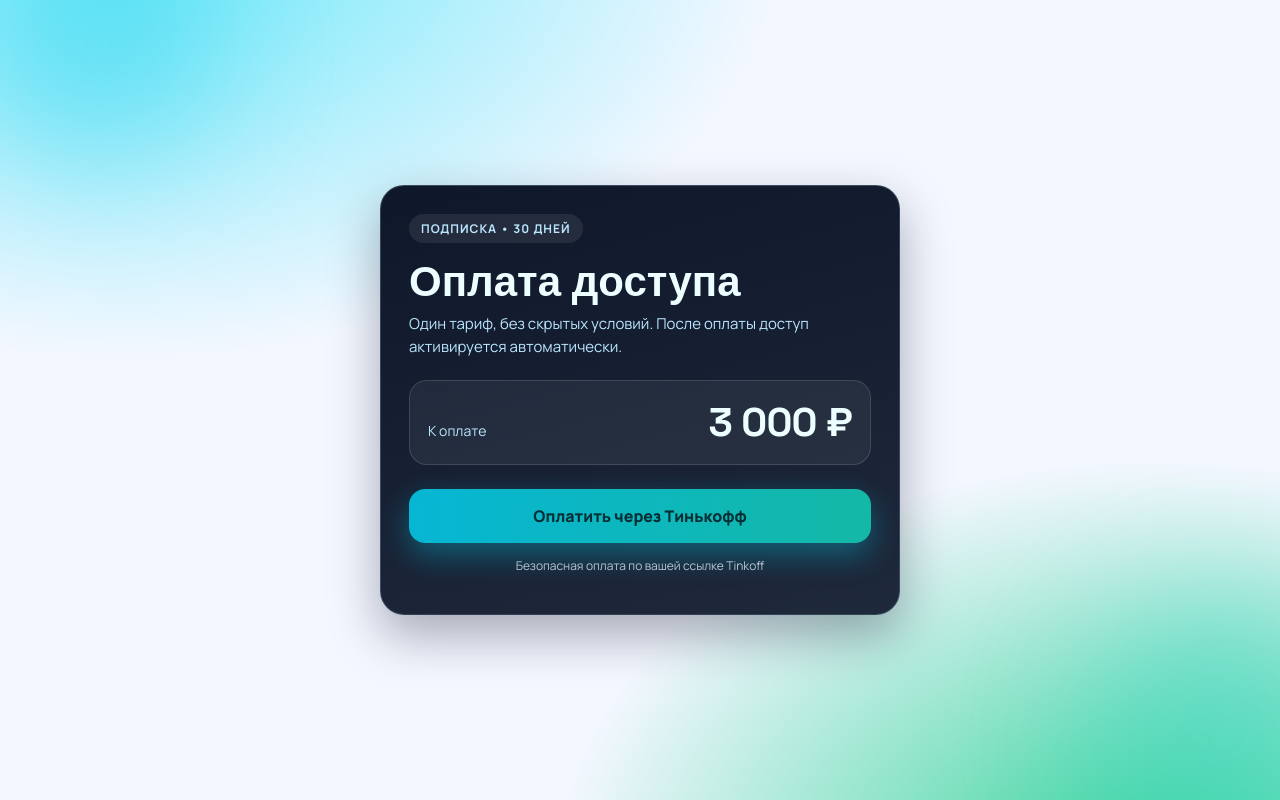
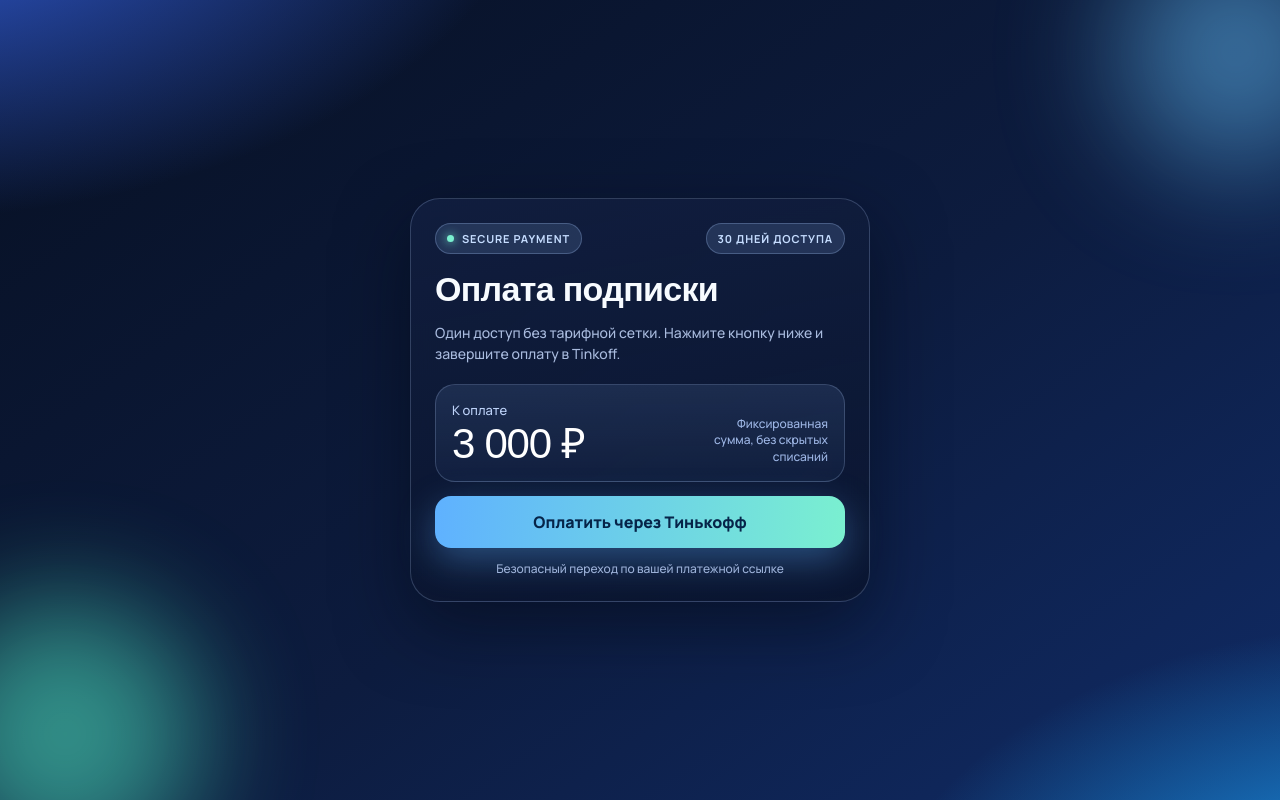
Before and after one commit to X3PERCIK5X/PayMiniApp, a plain HTML site: page Оплата мини апп.html in a window 1280 px wide. Drawn offline with Linux system fonts and the light colour scheme; a web font is replaced by a local one.

Commit message:
Update mini app design and bot config structure

```diff
--- a/Оплата мини апп.html
+++ b/Оплата мини апп.html
@@ -6,179 +6,246 @@
   <title>Оплата подписки</title>
   <link rel="preconnect" href="https://fonts.googleapis.com">
   <link rel="preconnect" href="https://fonts.gstatic.com" crossorigin>
-  <link href="https://fonts.googleapis.com/css2?family=Manrope:wght@400;600;700;800&family=Space+Grotesk:wght@500;700&display=swap" rel="stylesheet">
+  <link href="https://fonts.googleapis.com/css2?family=Manrope:wght@500;600;700;800&family=Unbounded:wght@500;700&display=swap" rel="stylesheet">
   <style>
     :root {
-      --bg: #f4f7ff;
-      --card: #0f172a;
-      --text: #ecfeff;
-      --muted: #bae6fd;
-      --accent: #06b6d4;
-      --accent-2: #14b8a6;
-      --glass: rgba(255,255,255,0.08);
-      --shadow: 0 20px 50px rgba(15, 23, 42, 0.35);
+      --bg-1: #071023;
+      --bg-2: #0d1c3f;
+      --bg-3: #102b66;
+      --card: rgba(10, 20, 44, 0.82);
+      --text: #f7fbff;
+      --muted: #a9bbde;
+      --line: rgba(173, 197, 241, 0.23);
+      --accent: #5fb1ff;
+      --accent-2: #7af0d0;
+      --btn-text: #062449;
+      --shadow: 0 24px 70px rgba(3, 10, 22, 0.55);
     }
 
-    * { box-sizing: border-box; }
+    * {
+      box-sizing: border-box;
+      -webkit-tap-highlight-color: transparent;
+    }
 
     body {
       margin: 0;
       min-height: 100vh;
       display: grid;
       place-items: center;
+      padding: 18px;
+      font-family: "Manrope", sans-serif;
+      color: var(--text);
       background:
-        radial-gradient(1200px 800px at 10% -10%, #67e8f9 0%, transparent 55%),
-        radial-gradient(1000px 700px at 90% 110%, #34d399 0%, transparent 60%),
-        var(--bg);
-      font-family: 'Manrope', sans-serif;
-      color: var(--text);
-      padding: 24px;
+        radial-gradient(1200px 680px at -10% -20%, #3b6dff 0%, transparent 56%),
+        radial-gradient(900px 560px at 110% 120%, #1ca9ff 0%, transparent 60%),
+        linear-gradient(145deg, var(--bg-1), var(--bg-2) 55%, var(--bg-3));
       overflow: hidden;
     }
 
-    .blob {
+    .aurora {
       position: fixed;
-      border-radius: 50%;
-      filter: blur(60px);
-      opacity: 0.4;
-      animation: drift 12s ease-in-out infinite;
-      z-index: 0;
+      inset: auto;
+      border-radius: 999px;
+      filter: blur(58px);
+      opacity: 0.52;
+      pointer-events: none;
+      animation: float 10s ease-in-out infinite;
     }
 
-    .blob.a { width: 240px; height: 240px; background: #22d3ee; top: -60px; left: -40px; }
-    .blob.b { width: 280px; height: 280px; background: #2dd4bf; bottom: -90px; right: -70px; animation-delay: -3s; }
-
-    @keyframes drift {
-      0%, 100% { transform: translate(0, 0) scale(1); }
-      50% { transform: translate(20px, -18px) scale(1.05); }
+    .aurora.one {
+      width: 220px;
+      height: 220px;
+      top: -40px;
+      right: -50px;
+      background: #66c4ff;
     }
 
-    .card {
+    .aurora.two {
+      width: 260px;
+      height: 260px;
+      left: -70px;
+      bottom: -70px;
+      background: #56ffd2;
+      animation-delay: -3s;
+    }
+
+    @keyframes float {
+      0%, 100% { transform: translate3d(0, 0, 0) scale(1); }
+      50% { transform: translate3d(16px, -18px, 0) scale(1.06); }
+    }
+
+    .shell {
       position: relative;
-      z-index: 1;
-      width: min(520px, 100%);
-      border-radius: 24px;
-      background: linear-gradient(165deg, #0f172a, #1e293b);
+      z-index: 2;
+      width: min(460px, 100%);
+      border-radius: 30px;
+      border: 1px solid var(--line);
+      background: linear-gradient(170deg, rgba(17, 30, 63, 0.9), var(--card));
       box-shadow: var(--shadow);
-      border: 1px solid rgba(186, 230, 253, 0.2);
-      padding: 28px;
+      backdrop-filter: blur(14px);
+      padding: 24px;
       transform: translateY(10px);
       opacity: 0;
-      animation: reveal .6s ease forwards;
+      animation: show .5s ease forwards;
     }
 
-    @keyframes reveal {
-      to { opacity: 1; transform: translateY(0); }
+    @keyframes show {
+      to { transform: translateY(0); opacity: 1; }
     }
 
-    .badge {
+    .top {
+      display: flex;
+      justify-content: space-between;
+      align-items: center;
+      gap: 12px;
+      margin-bottom: 16px;
+    }
+
+    .chip {
       display: inline-flex;
       align-items: center;
       gap: 8px;
-      padding: 6px 12px;
+      padding: 7px 11px;
       border-radius: 999px;
-      background: var(--glass);
-      color: var(--muted);
-      font-size: 12px;
       font-weight: 700;
+      font-size: 11px;
       letter-spacing: .08em;
       text-transform: uppercase;
+      background: rgba(152, 194, 255, 0.15);
+      color: #c6ddff;
+      border: 1px solid rgba(167, 198, 246, 0.28);
+    }
+
+    .dot {
+      width: 7px;
+      height: 7px;
+      border-radius: 50%;
+      background: #7af0d0;
+      box-shadow: 0 0 10px #7af0d0;
     }
 
     h1 {
-      margin: 16px 0 8px;
-      font-family: 'Space Grotesk', sans-serif;
-      font-size: clamp(28px, 6vw, 42px);
-      line-height: 1.1;
+      margin: 0;
+      font-family: "Unbounded", sans-serif;
+      font-size: clamp(24px, 6vw, 34px);
+      line-height: 1.16;
+      letter-spacing: -0.02em;
     }
 
     .subtitle {
-      margin: 0 0 22px;
+      margin: 12px 0 20px;
       color: var(--muted);
-      font-size: 15px;
+      font-size: 14px;
       line-height: 1.5;
     }
 
     .price {
       display: flex;
+      align-items: end;
       justify-content: space-between;
-      align-items: baseline;
-      background: rgba(255, 255, 255, 0.06);
-      border: 1px solid rgba(255, 255, 255, 0.13);
-      border-radius: 18px;
-      padding: 16px 18px;
-      margin-bottom: 18px;
+      gap: 14px;
+      border: 1px solid var(--line);
+      border-radius: 20px;
+      padding: 16px;
+      background: linear-gradient(180deg, rgba(143, 187, 255, 0.12), rgba(115, 171, 255, 0.05));
+      margin-bottom: 14px;
     }
 
-    .price span:first-child {
-      color: var(--muted);
-      font-size: 14px;
+    .price small {
+      display: block;
+      color: #bdd2f8;
+      font-size: 13px;
+      margin-bottom: 4px;
     }
 
-    .price strong {
-      font-size: clamp(28px, 7vw, 40px);
-      font-family: 'Space Grotesk', sans-serif;
-      letter-spacing: -0.02em;
-      color: #ecfeff;
+    .amount {
+      font-family: "Unbounded", sans-serif;
+      font-size: clamp(28px, 9vw, 42px);
+      line-height: 1;
+      letter-spacing: -0.03em;
+      color: #ffffff;
+      white-space: nowrap;
     }
 
-    .btn {
+    .note {
+      font-size: 12px;
+      color: #9eb7e6;
+      text-align: right;
+      max-width: 120px;
+      line-height: 1.35;
+    }
+
+    .pay {
+      width: 100%;
+      border: 0;
+      border-radius: 16px;
       display: inline-flex;
       justify-content: center;
       align-items: center;
-      width: 100%;
-      border: 0;
-      border-radius: 16px;
-      padding: 16px 18px;
-      background: linear-gradient(95deg, var(--accent), var(--accent-2));
-      color: #052e35;
+      gap: 10px;
       font-size: 16px;
       font-weight: 800;
-      cursor: pointer;
-      transition: transform .18s ease, box-shadow .18s ease;
-      box-shadow: 0 12px 30px rgba(6, 182, 212, .4);
       text-decoration: none;
-      margin-top: 6px;
+      padding: 15px 18px;
+      color: var(--btn-text);
+      background: linear-gradient(95deg, var(--accent), var(--accent-2));
+      box-shadow: 0 12px 36px rgba(95, 177, 255, 0.37);
+      transition: transform .16s ease, box-shadow .16s ease;
     }
 
-    .btn:hover { transform: translateY(-2px); }
-    .btn:active { transform: translateY(0); }
+    .pay:hover { transform: translateY(-1px); }
+    .pay:active { transform: translateY(0); }
 
-    .meta {
-      margin-top: 14px;
+    .footer {
+      margin-top: 12px;
+      text-align: center;
       font-size: 12px;
-      color: #cbd5e1;
-      opacity: 0.9;
-      text-align: center;
+      color: #9eb3da;
+    }
+
+    @media (max-width: 430px) {
+      .shell { padding: 20px; border-radius: 24px; }
+      .price { padding: 14px; }
+      .note { font-size: 11px; }
     }
   </style>
 </head>
 <body>
-  <div class="blob a" aria-hidden="true"></div>
-  <div class="blob b" aria-hidden="true"></div>
+  <div class="aurora one" aria-hidden="true"></div>
+  <div class="aurora two" aria-hidden="true"></div>
 
-  <main class="card">
-    <div class="badge">Подписка • 30 дней</div>
-    <h1>Оплата доступа</h1>
-    <p class="subtitle">Один тариф, без скрытых условий. После оплаты доступ активируется автоматически.</p>
+  <main class="shell">
+    <div class="top">
+      <div class="chip"><span class="dot"></span> Secure Payment</div>
+      <div class="chip">30 дней доступа</div>
+    </div>
+
+    <h1>Оплата подписки</h1>
+    <p class="subtitle">Один доступ без тарифной сетки. Нажмите кнопку ниже и завершите оплату в Tinkoff.</p>
 
     <section class="price" aria-label="Сумма оплаты">
-      <span>К оплате</span>
-      <strong>3 000 ₽</strong>
+      <div>
+        <small>К оплате</small>
+        <div class="amount">3 000 ₽</div>
+      </div>
+      <div class="note">Фиксированная сумма, без скрытых списаний</div>
     </section>
 
-    <a id="payBtn" class="btn" href="#" target="_blank" rel="noopener noreferrer">Оплатить через Тинькофф</a>
-    <p class="meta">Безопасная оплата по вашей ссылке Tinkoff</p>
+    <a id="payBtn" class="pay" href="#" target="_blank" rel="noopener noreferrer">Оплатить через Тинькофф</a>
+    <div class="footer">Безопасный переход по вашей платежной ссылке</div>
   </main>
 
   <script>
-    // Вставьте вашу рабочую ссылку Tinkoff "Запрос денег"
     const TINKOFF_PAYMENT_URL = "https://www.tinkoff.ru/";
+
+    if (window.Telegram && window.Telegram.WebApp) {
+      window.Telegram.WebApp.ready();
+      window.Telegram.WebApp.expand();
+    }
 
     const payBtn = document.getElementById("payBtn");
     payBtn.href = TINKOFF_PAYMENT_URL;
 
-    // Если страница открыта в Telegram Mini App, пробуем закрыть после перехода
     payBtn.addEventListener("click", () => {
       if (window.Telegram && window.Telegram.WebApp) {
         setTimeout(() => window.Telegram.WebApp.close(), 400);
```
Also changed, not shown: бот/оплата бот.js (+35 -8 lines), README.md, 1 other file.
